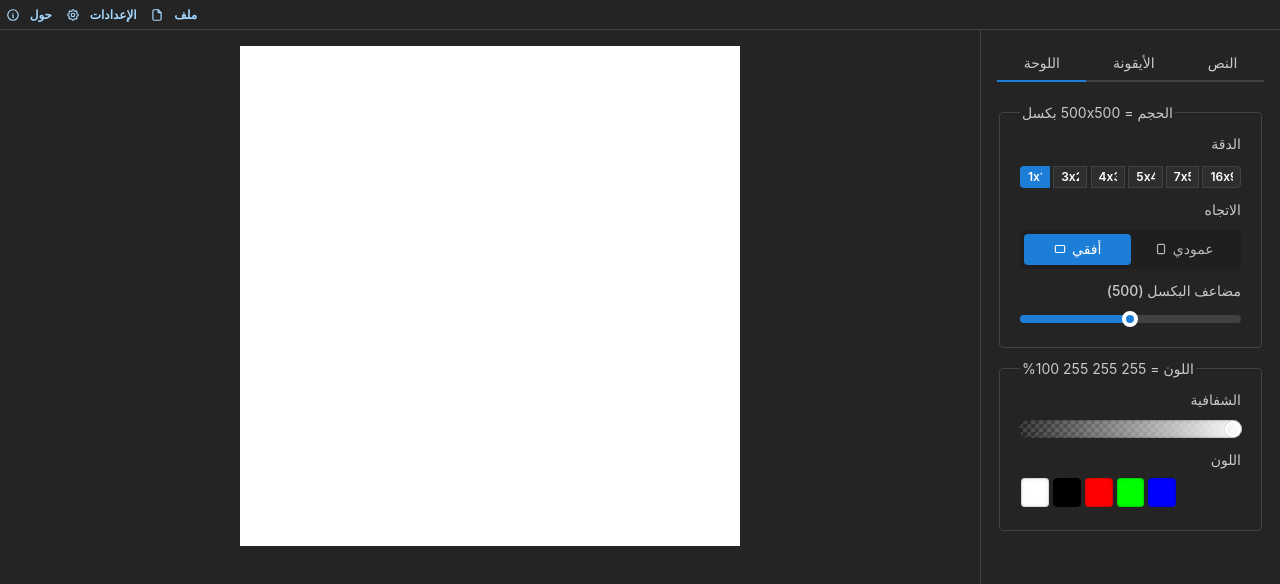
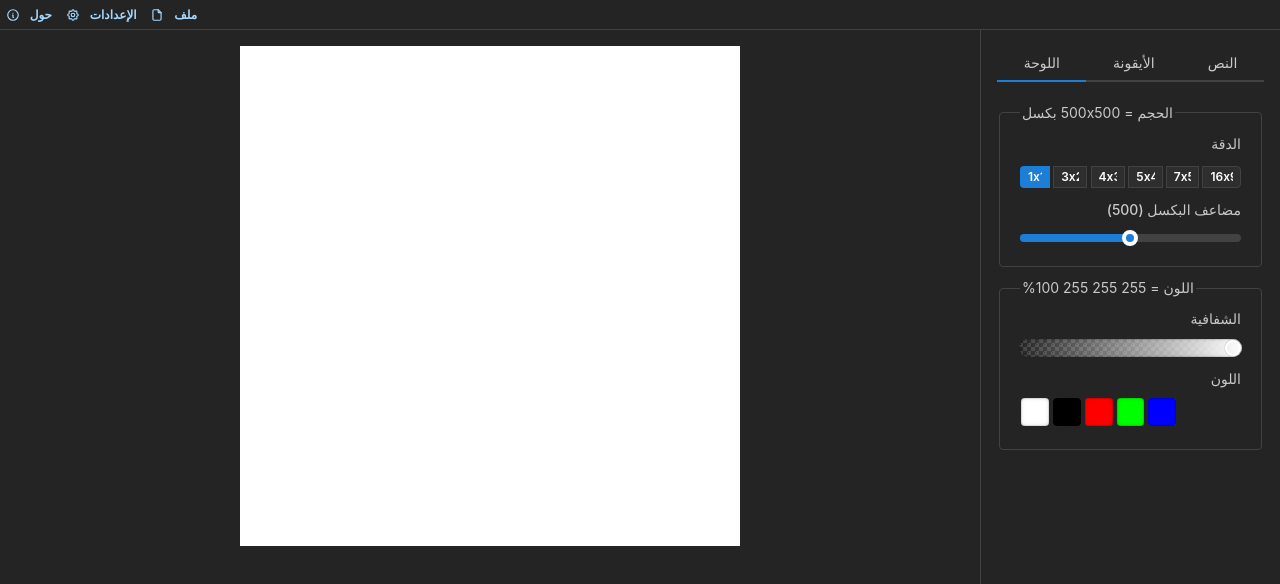
Before and after one commit to Shiaarak/Shiaarak, a React (Vite) app: page / in a window 1280 px wide. Shown: the top 584 px of the page. Built offline with nearby package versions, Linux system fonts and the light colour scheme.

Commit message:
Hide size direction control when square resolution is selected

```diff
--- a/src/components/selectors/Size.tsx
+++ b/src/components/selectors/Size.tsx
@@ -80,6 +80,8 @@ export default function SizeSel({ size, onChange }: SizeSelProps) {
         })}
       </Button.Group>
 
+      {res !== '1x1' && (
+        <>
       <Space h="sm" />
 
       <Text {...textProps}>{translate('sel.size.dir')}</Text>
@@ -113,7 +115,9 @@ export default function SizeSel({ size, onChange }: SizeSelProps) {
             )
           }
         ]}
-      />
+          />
+        </>
+      )}
 
       <Space h="sm" />
 
```
